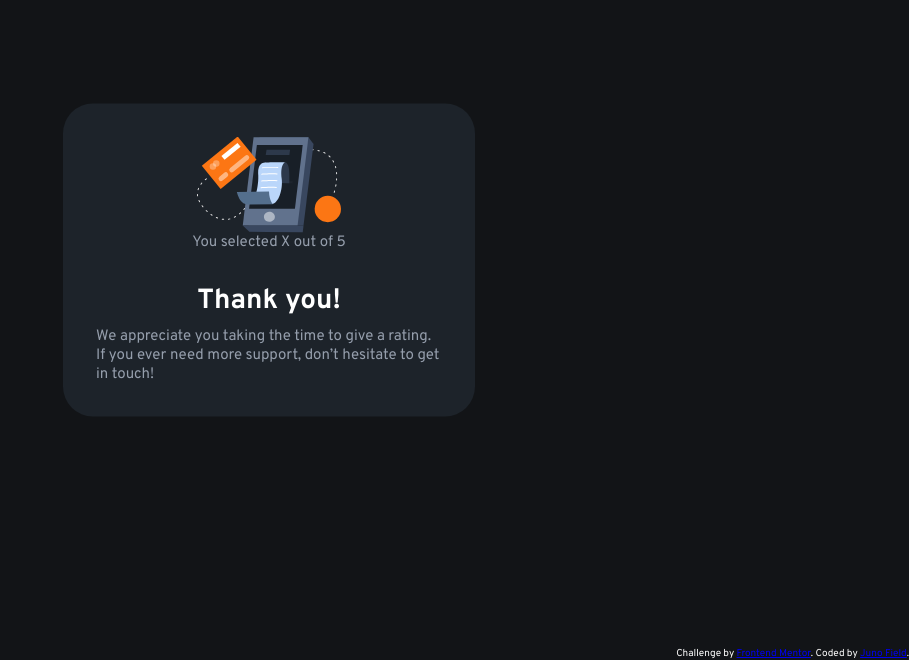
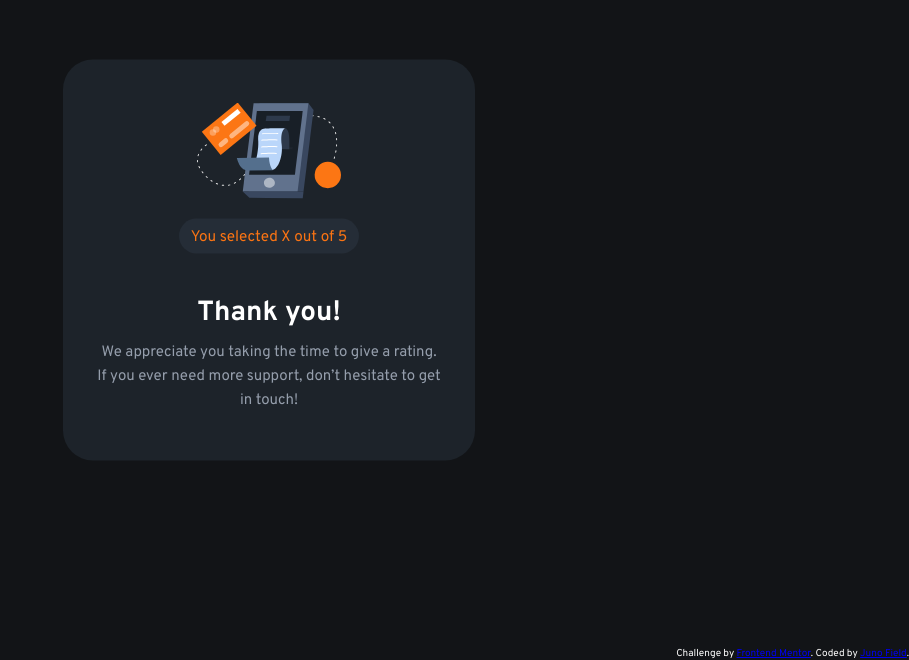
Before and after one commit to JunoField/fm-rating-component-attempt-2, a plain HTML site: page index.html in a window 1280 px wide. Shown: the part 140-800 px from the top of the page, without its empty margins (371-1280 px from the left). Drawn offline with Linux system fonts and the light colour scheme.

Commit message:
finished thanks state on mob

```diff
--- a/index.html
+++ b/index.html
@@ -49,8 +49,8 @@
 
   <h1>Thank you!</h1>
 
-  We appreciate you taking the time to give a rating. If you ever need more support,
-  don’t hesitate to get in touch!
+  <p>We appreciate you taking the time to give a rating. If you ever need more support,
+  don’t hesitate to get in touch!</p>
     </main>
   <!-- Thank you state end -->
 
--- a/style.css
+++ b/style.css
@@ -132,17 +132,31 @@ input[type=radio]:checked ~ div:first-of-type{
 
 .main-thanks{
     align-items: center;
+    text-align: center;
 }
 
 .thanks-img{
     max-width: 144px;
     text-align: center;
+    margin: 10px auto 20px auto;
 }
 
 
+
 .confirm-display{
+    font-size: 1.02em;
+    color: var(--orange);
+    background-color: var(--mediumBlue);
+    padding-top: 8px;
+    padding-bottom: 7px;
+    padding-inline: 12px;
+    border-radius: 30px;
+    margin-bottom: 10px;
 }
 
+.main-thanks h1{
+    margin-bottom: 10px;
+}
 
 
 .attribution{
```
